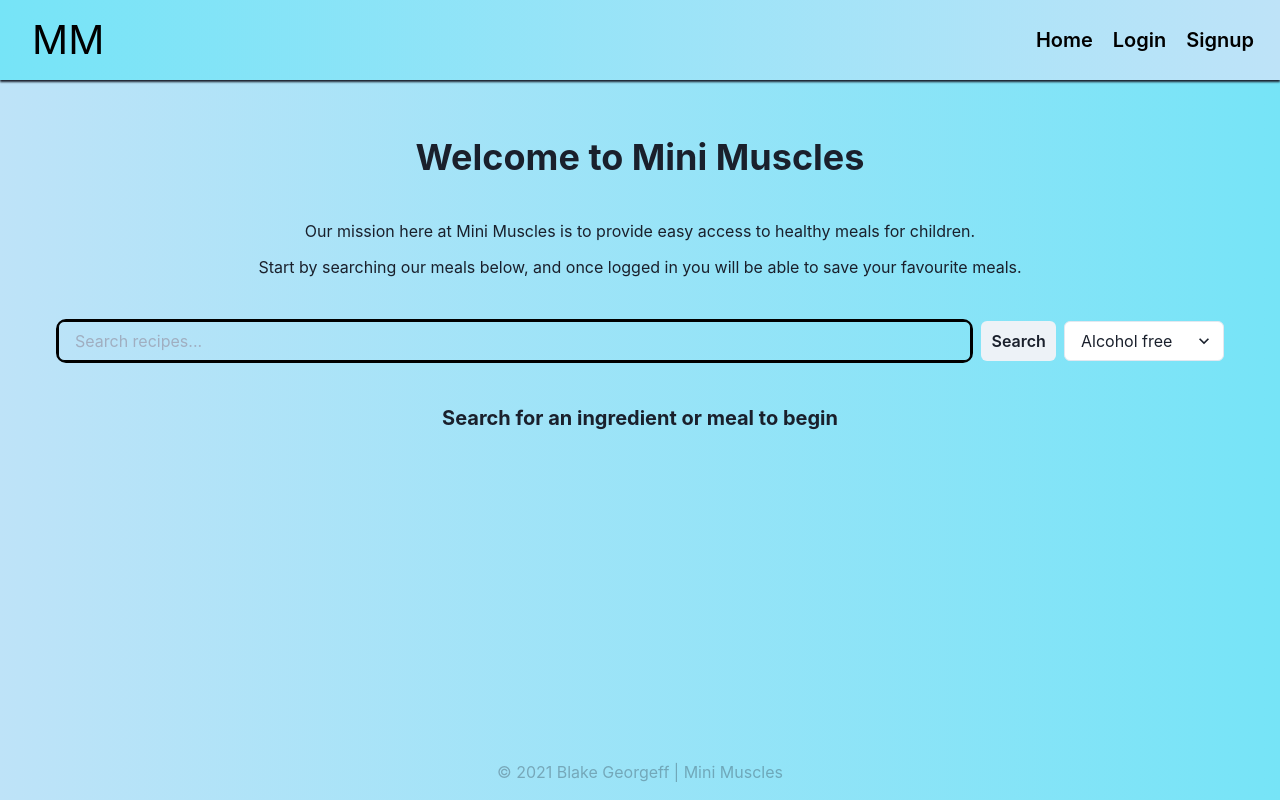
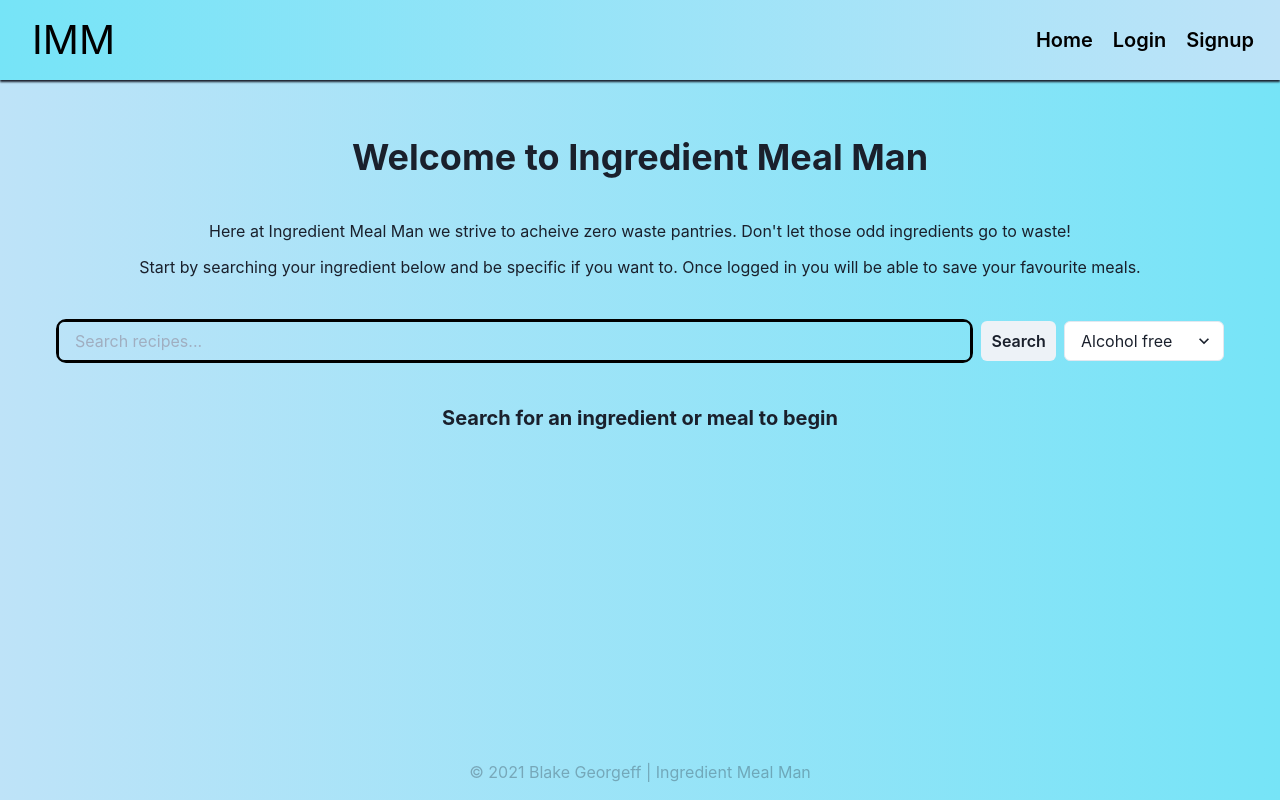
Before and after one commit to BlakeGeo/Ingredient-Meal-Man, a React (Create React App) app in the folder client/: page / in a window 1280 px wide. Built offline with nearby package versions, Linux system fonts and the light colour scheme.

Commit message:
name and readme updates

```diff
--- a/client/package.json
+++ b/client/package.json
@@ -1,5 +1,5 @@
 {
-  "name": "Mini-Muscles",
+  "name": "Ingredient-Meal-Man",
   "version": "0.1.0",
   "private": true,
   "dependencies": {
--- a/client/src/App.js
+++ b/client/src/App.js
@@ -8,7 +8,7 @@ import Footer from './components/Footer';
 import Home from './pages/Home';
 import Login from './pages/Login';
 import Signup from './pages/Signup';
-import Profile from './pages/Profile';
+import Recipes from './pages/Profile';
 
 // Construct our main GraphQL API endpoint
 const httpLink = new HttpLink({
@@ -44,7 +44,7 @@ function App() {
             <Route exact path='/' component={Home} />
             <Route exact path='/login' component={Login} />
             <Route exact path='/signup' component={Signup} />
-            <Route exact path='/profile' component={Profile} />
+            <Route exact path='/recipes' component={Recipes} />
           </Switch>
           <Footer />
       </Router>
--- a/client/src/components/Footer.js
+++ b/client/src/components/Footer.js
@@ -2,7 +2,7 @@ import React from "react";
 
 const Footer = () => (
   <footer>
-      <h3>&copy; 2021 Blake Georgeff | Mini Muscles</h3>
+      <h3>&copy; 2021 Blake Georgeff | Ingredient Meal Man</h3>
   </footer>
 );
 
--- a/client/src/components/Navbar.js
+++ b/client/src/components/Navbar.js
@@ -32,13 +32,13 @@ export default function Navbar() {
 
   return (
     <header>
-      <div>MM</div>
+      <div>IMM</div>
       <div id="navBar">
         {/* if user is logged in, show profile, logout */}
         {Auth.loggedIn() ? (
             <>
                 <Link id="link-navbar" as={ReactLink} to="/">Home</Link>
-                <Link id="link-navbar" as={ReactLink} to="/profile">{Auth.getProfile().data.username}'s Profile</Link>
+                <Link id="link-navbar" as={ReactLink} to="/recipes">{Auth.getProfile().data.username}'s Recipes</Link>
                 <Link id="link-navbar" onClick={logout}>Logout</Link>
             </>
         ) : (
--- a/client/src/pages/Home.js
+++ b/client/src/pages/Home.js
@@ -98,10 +98,10 @@ export default function Home() {
     <Box w='100%' minH='100vh' px={10} py={20} bgGradient="linear(to-r, blue.100, cyan.300)">
         <Flex py={10}>
             <VStack w='full' h='full' p={4} spacing={10}>
-                <Heading textAlign='center'>Welcome to Mini Muscles</Heading>
-                <VStack spacing={3}>
-                    <Text>Our mission here at Mini Muscles is to provide easy access to healthy meals for children.</Text>
-                    <Text>Start by searching our meals below, and once logged in you will be able to save your favourite meals.</Text>
+                <Heading textAlign='center'>Welcome to Ingredient Meal Man</Heading>
+                <VStack textAlign='center' spacing={3}>
+                    <Text>Here at Ingredient Meal Man we strive to acheive zero waste pantries. Don't let those odd ingredients go to waste!</Text>
+                    <Text>Start by searching your ingredient below and be specific if you want to. Once logged in you will be able to save your favourite meals.</Text>
                 </VStack>
                 <form className='Forms' onSubmit={handleSearchSubmit}>
                     <HStack w='full'>
@@ -141,7 +141,7 @@ export default function Home() {
 
                 <Text align='left' fontSize='xl' fontWeight='bold'>
                     {recipes.length
-                    ? `Viewing ${recipes.length} ${query} results:`
+                    ? `Viewing ${recipes.length} results.`
                     : 'Search for an ingredient or meal to begin'}
                 </Text>
                 <SimpleGrid columns={{sm: 2, md: 3, lg: 4}} spacing={10}>
@@ -152,7 +152,7 @@ export default function Home() {
                                     <Image src={meal.imageURL}
                                             alt={`Photo of ${meal.label}`}
                                         />
-                                    <HStack spacing={4}>
+                                    <HStack borderBottom='outset' pb={4} spacing={4}>
                                         <VStack spacing={0}>
                                             <Text fontSize='md' fontWeight='bold' textAlign='center'>{meal.label}</Text>
                                             <Link onClick={() => window.open(meal.mealURL)}>Recipe</Link>
@@ -168,10 +168,7 @@ export default function Home() {
                                                 onClick={() => handleSaveMeal(meal.mealId)}
                                                 >
                                                 {savedMealIds?.some(
-                                                    (savedMealId) => savedMealId === meal.mealId
-                                                    )
-                                                    ? 'solid'
-                                                    : 'outline'
+                                                    (savedMealId) => savedMealId === meal.mealId)
                                                 }
                                             </IconButton>
                                         )}
--- a/client/src/pages/Profile.js
+++ b/client/src/pages/Profile.js
@@ -16,7 +16,7 @@ import { SimpleGrid,
         IconButton } from '@chakra-ui/react';
 import { DeleteIcon } from '@chakra-ui/icons';
 
-export default function Profile() {
+export default function Recipes() {
     const { loading, data } = useQuery(GET_ME);
     const userData = data?.me || [];
 
@@ -65,7 +65,7 @@ export default function Profile() {
                                     <Image src={meal.imageURL}
                                             alt={`Photo of ${meal.label}`}
                                         />
-                                    <HStack spacing={4}>
+                                    <HStack borderBottom='outset' pb={4} spacing={4}>
                                         <VStack spacing={0}>
                                             <Text fontSize='md' fontWeight='bold' textAlign='center'>{meal.label}</Text>
                                             <Link onClick={() => window.open(meal.mealURL)}>Recipe</Link>
```
Also changed, not shown: package.json (+4 -4 lines), 2 other files (tests, documents, lock files or other folders). Lines whose indentation alone changed are shown as unchanged.
